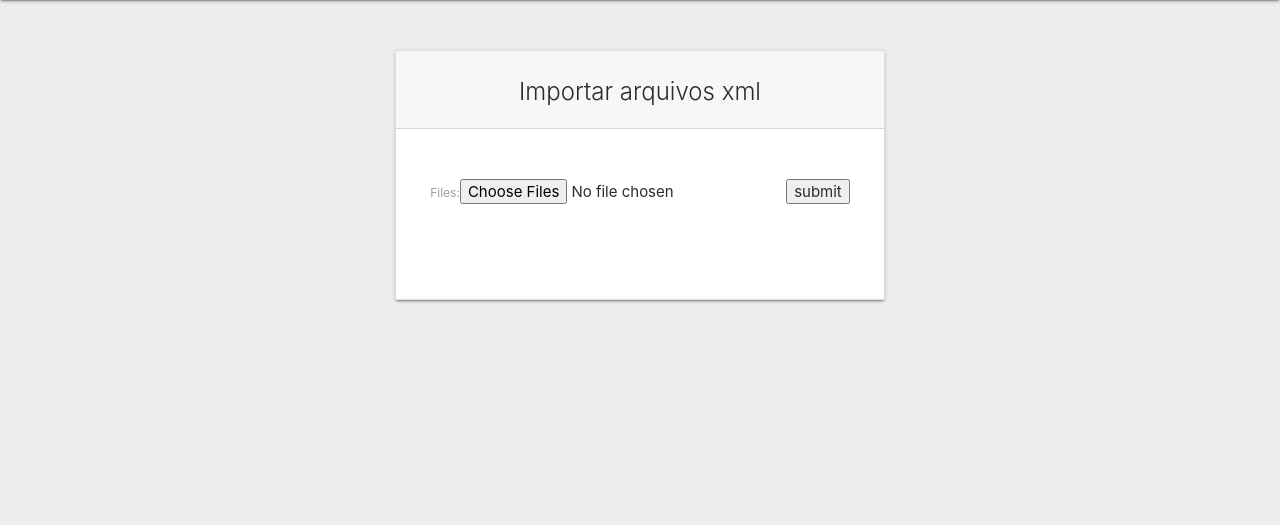
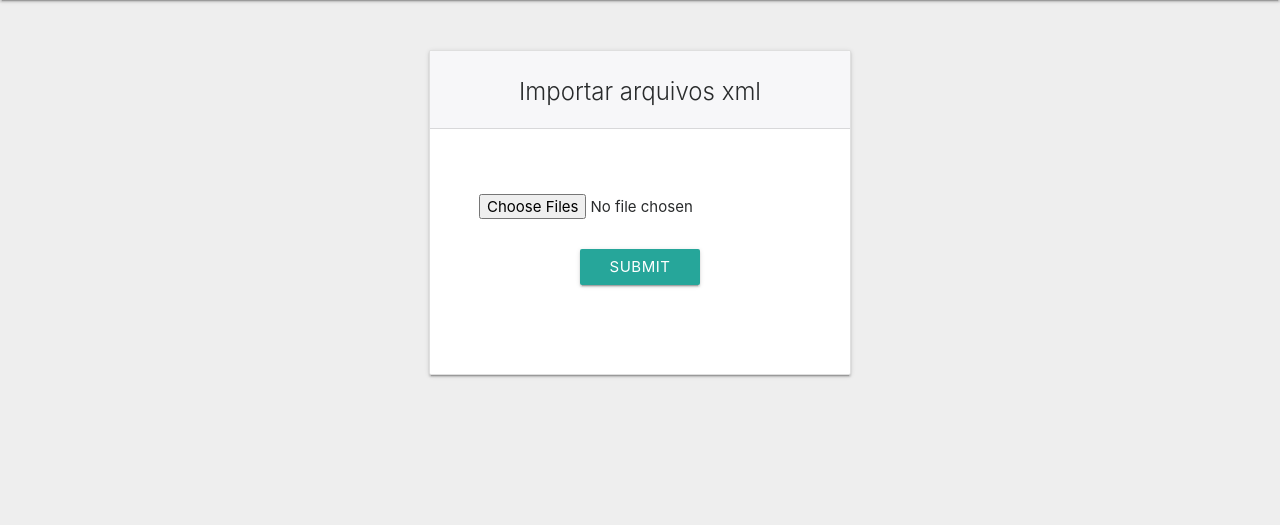
Before and after one commit to juliotoscano/amh, a Django app: page /file/ in a window 1280 px wide. Shown: the part 64-589 px from the top of the page. Run offline with Django 3.2, Linux system fonts and the light colour scheme; some libraries are stand-ins or nearby versions.

Commit message:
template updateXml

```diff
--- a/file/templates/uploadXml.html
+++ b/file/templates/uploadXml.html
@@ -14,10 +14,19 @@
       <div class="card-block">
           <div class="row">
               <div class="col-md-12">
-                <form method="post" action="" enctype="multipart/form-data">
+                <form method="post" action="" enctype="multipart/form-data" class="horizontal-form" >
                     {% csrf_token %}
-                    {{form}}
-                    <input type="submit" value="submit">
+                    <div class="col-md-12">
+                        {% render_field form.lot class="file-field input-field" placeholder="Upload one or more files"%}
+                        {% for error in form.username.errors %}
+                        <div class="alert alert-danger" role="alert">
+                        <strong>Oh snap!</strong> {{ error }}
+                        </div>
+                        {% endfor %}
+                    </div>
+                    <div class="col-md-12" style="margin-top:30px;">
+                        <input class="btn" type="submit" value="submit">
+                    </div>
                 </form>
               </div>
           </div>
```
